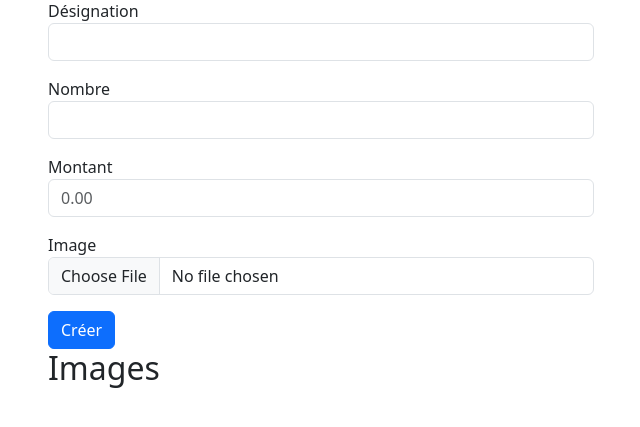
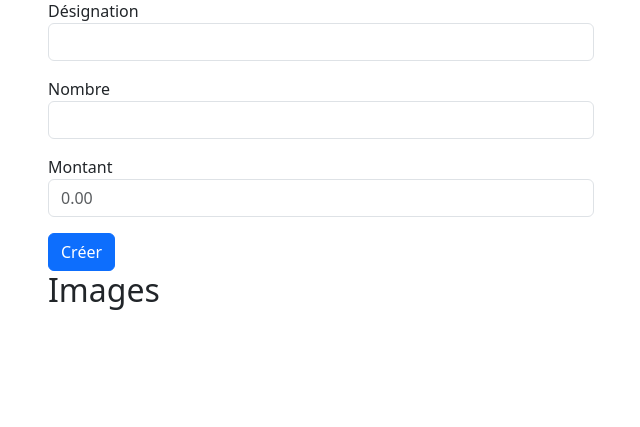
Before and after one commit to Zicrou/MarcheAlize, a Laravel app: page /admin/produit/create in a window 1280 px wide. Shown: the part 167-594 px from the top of the page, without its empty margins (34-674 px from the left). Run offline with Laravel 12, Linux system fonts and the light colour scheme; a user stored in the database is signed in; data comes from the database, SQL or seed files in the repository.

Commit message:
Suppression de l'ajout d'image dans le formulaire

```diff
--- a/resources/views/admin/produits/form.blade.php
+++ b/resources/views/admin/produits/form.blade.php
@@ -18,10 +18,7 @@
             <div class="col-12 col-lg-6 mb-3">
                 @include('shared.input', ['class' => 'col', 'name' => 'montant', 'label' => 'Montant', 'type' => 'number', 'value' => $produit->montant])
             </div>
-            <div class=" col-12 col-lg-6 mb-3">
-                @include('shared.input', ['name' => 'image', 'label' => 'Image', 'type' => 'file'])
-                {{-- @include('shared.checkbox', ['name' => 'etat', 'label' => 'Etat normal', 'value' => $produit->etat]) --}}
-            </div>
+
 
             <div>
                 <button class="btn btn-primary">
```
